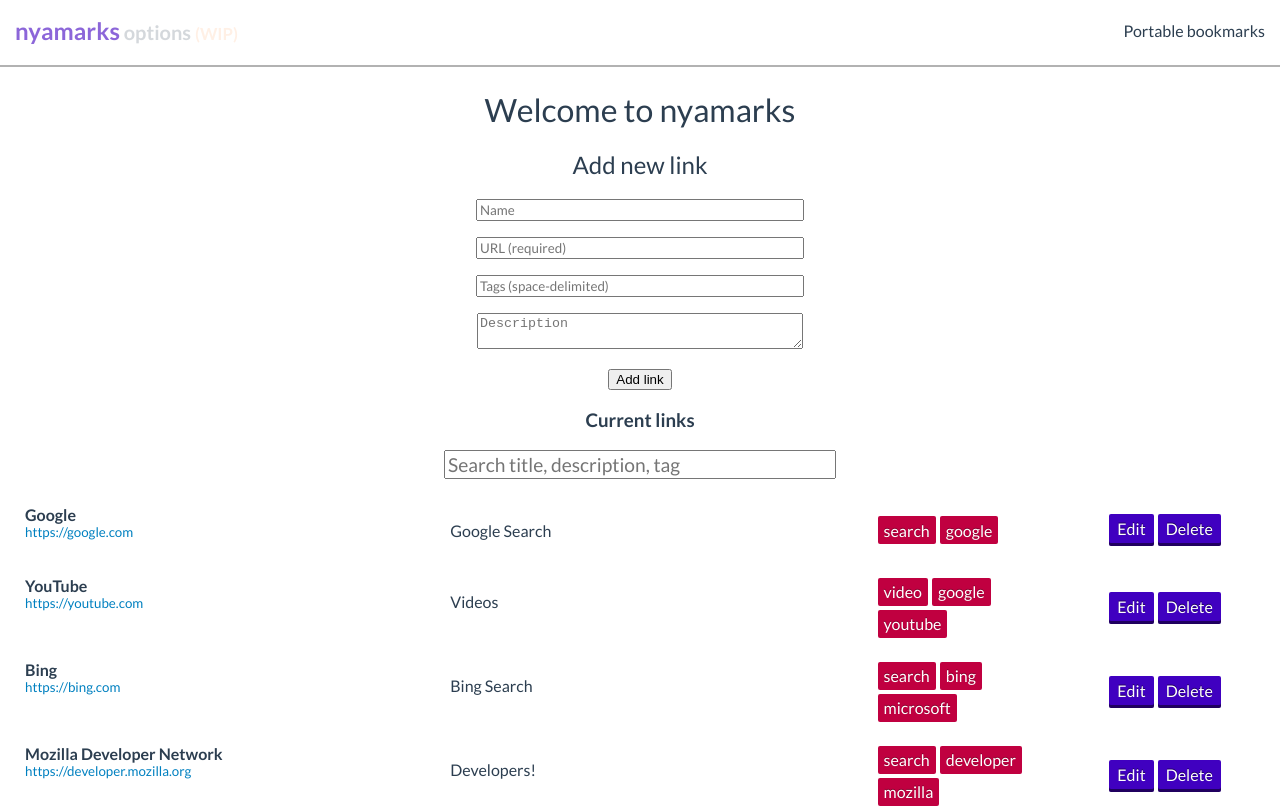
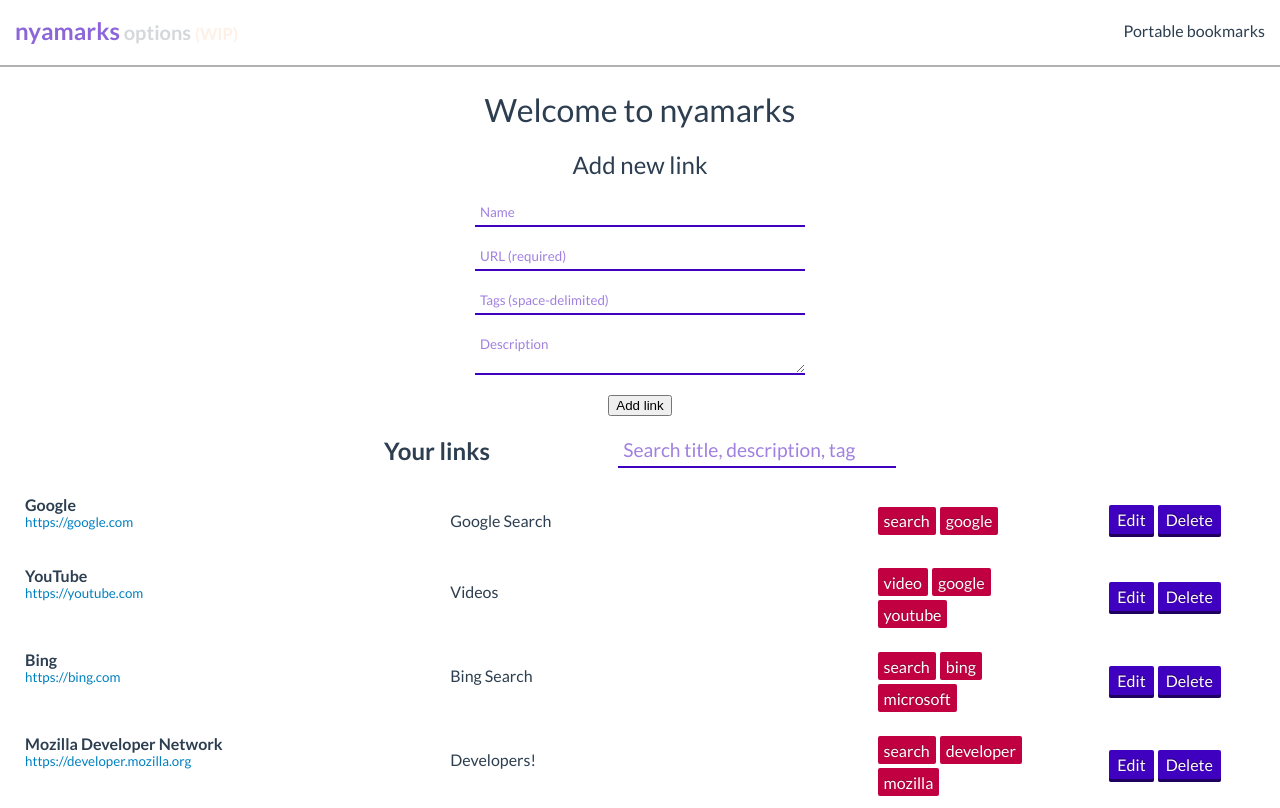
Before and after one commit to NedraeMessmer/nyamarks, a Vue app: page / in a window 1280 px wide. Shown: the top 808 px of the page. Built offline with nearby package versions, Linux system fonts and the light colour scheme.

Commit message:
Style input fields and stick tags behind a WIP toggle

```diff
--- a/src/App.vue
+++ b/src/App.vue
@@ -59,6 +59,8 @@ export default {
 </script>
 
 <style lang="scss">
+$input-highlight: rgb(64, 0, 192);
+
 body {
   margin: 0;
 }
@@ -85,4 +87,20 @@ body {
   font-size: smaller;
   opacity: 0.5;
 }
+
+a {
+  cursor: pointer;
+}
+
+input:not([type=file]),
+textarea {
+  font-family: Lato, Helvetica, Arial, sans-serif;
+  border: 0;
+  border-bottom: 2px solid $input-highlight;
+  padding: 5px;
+
+  &::placeholder {
+    color: mix($input-highlight, white, 50%);
+  }
+}
 </style>
--- a/src/components/LinkList.vue
+++ b/src/components/LinkList.vue
@@ -1,9 +1,11 @@
 <template>
   <div class="link-list-container">
-    <div class="link-list-filters">
-      <p>
+    <div class="link-list-header">
+      <h2>Your links</h2>
+
+      <div class="link-list-filter">
         <input v-model.trim="search" placeholder="Search title, description, tag">
-      </p>
+      </div>
     </div>
 
     <div class="link-list">
@@ -44,10 +46,31 @@ export default {
 }
 </script>
 
-<style scoped>
-input {
-  font-family: Lato, Helvetica, Arial, sans-serif;
-  font-size: larger;
-  width: 30vw;
+<style scoped lang="scss">
+.link-list-header {
+  display: flex;
+  justify-content: space-between;
+  align-items: center;
+  width: 40vw;
+  margin: 0 auto;
+  text-align: left;
+
+  > * {
+    flex: 1 1 auto;
+  }
+
+  .link-list-title {
+    margin-bottom: 5px;
+    margin-top: 5px;
+  }
+
+  .link-list-filter {
+    text-align: right;
+
+    > input {
+      width: 85%;
+      font-size: larger;
+    }
+  }
 }
 </style>
--- a/src/components/Main.vue
+++ b/src/components/Main.vue
@@ -15,16 +15,19 @@
       <button type="submit">Add link</button>
     </form>
 
-    <div>
-      <h3>Current links</h3>
-
-      <link-list></link-list>
-    </div>
+    <link-list></link-list>
 
     <div>
-      <h3>Current tags <span class="wip">(WIP)</span></h3>
+      <a class="wip" v-on:click="debugToggleTags">
+        Toggle tags (WIP)
+      </a>
+    </div>
+    <div v-show="debugTags">
+      <div>
+        <h3>Current tags <span class="wip">(WIP)</span></h3>
 
-      <tag-list></tag-list>
+        <tag-list></tag-list>
+      </div>
     </div>
 
     <div>
@@ -61,6 +64,7 @@ export default {
       welcome: 'Welcome to nyamarks',
       newLink: {...newLink},
       fileLoad: null,
+      debugTags: false,
     }
   },
   methods: {
@@ -131,6 +135,10 @@ export default {
     clearLocalStorage() {
       return localStorage.removeItem('nyamarks');
     },
+
+    debugToggleTags() {
+      return this.debugTags = !this.debugTags;
+    },
   },
   components: {
     linkList,
@@ -152,8 +160,5 @@ h1, h2 {
   input, textarea {
     width: 25vw;
   }
-  input {
-    font-family: Lato, Helvetica, Arial, sans-serif;
-  }
 }
 </style>
```
